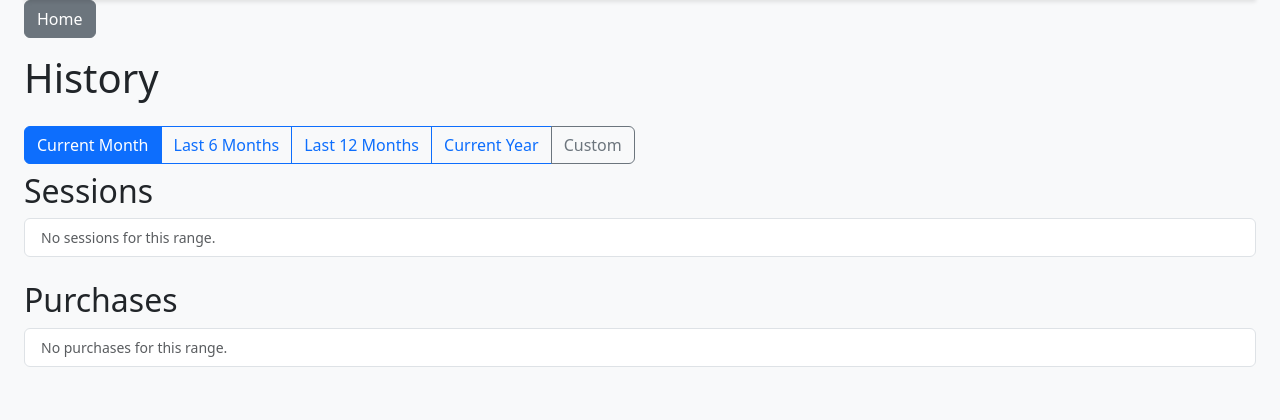
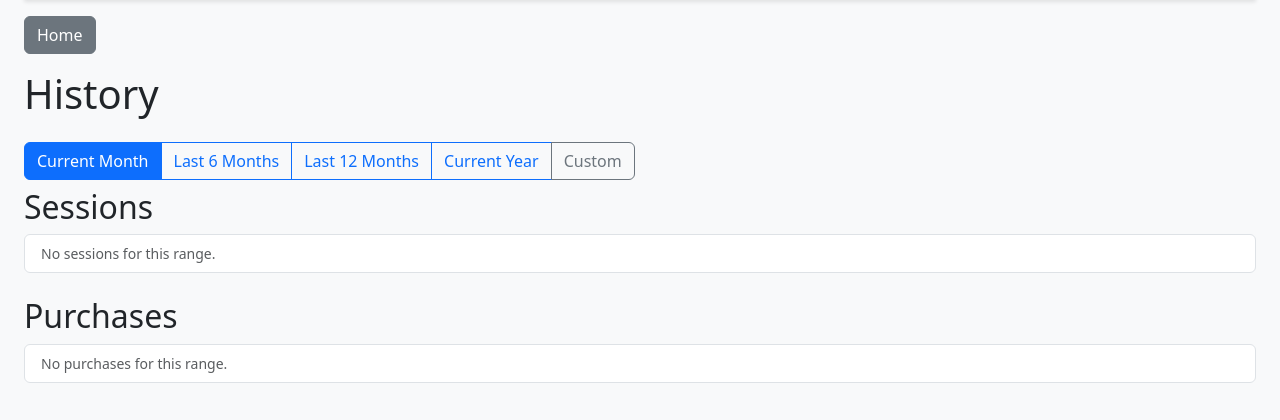
Before and after one commit to dgherman/gym_tracker, a FastAPI app: template templates/history.html in a window 1280 px wide. Shown: the part 71-491 px from the top of the page. Run offline with FastAPI, Linux system fonts and the light colour scheme; the template is opened without the code that fills it, so the values that code supplies are empty; the visitor is signed in with stand-in values (Sample User, id 1); some libraries are stand-ins or nearby versions.

Commit message:
fix(ui): space History/Reports Home button below the top banner
Home button was glued to the blue Welcome banner from _nav.html. Added mt-3
alongside existing mb-3 on both pages.

Co-authored-by: omnigent <noreply@omnigent.ai>

```diff
--- a/templates/history.html
+++ b/templates/history.html
@@ -11,7 +11,7 @@
 </head>
 <body class="bg-light p-4">
   {% include "_nav.html" %}
-  <a href="/" class="btn btn-secondary mb-3">Home</a>
+  <a href="/" class="btn btn-secondary mt-3 mb-3">Home</a>
   <h1 class="mb-4">History</h1>
 
   <!-- Date-range control (shared partial) -->
--- a/templates/reports.html
+++ b/templates/reports.html
@@ -20,7 +20,7 @@
 </head>
 <body class="bg-light p-4">
   {% include "_nav.html" %}
-  <a href="/" class="btn btn-secondary mb-3">Home</a>
+  <a href="/" class="btn btn-secondary mt-3 mb-3">Home</a>
 
   <h1 class="mb-4">Reports</h1>
 
```
